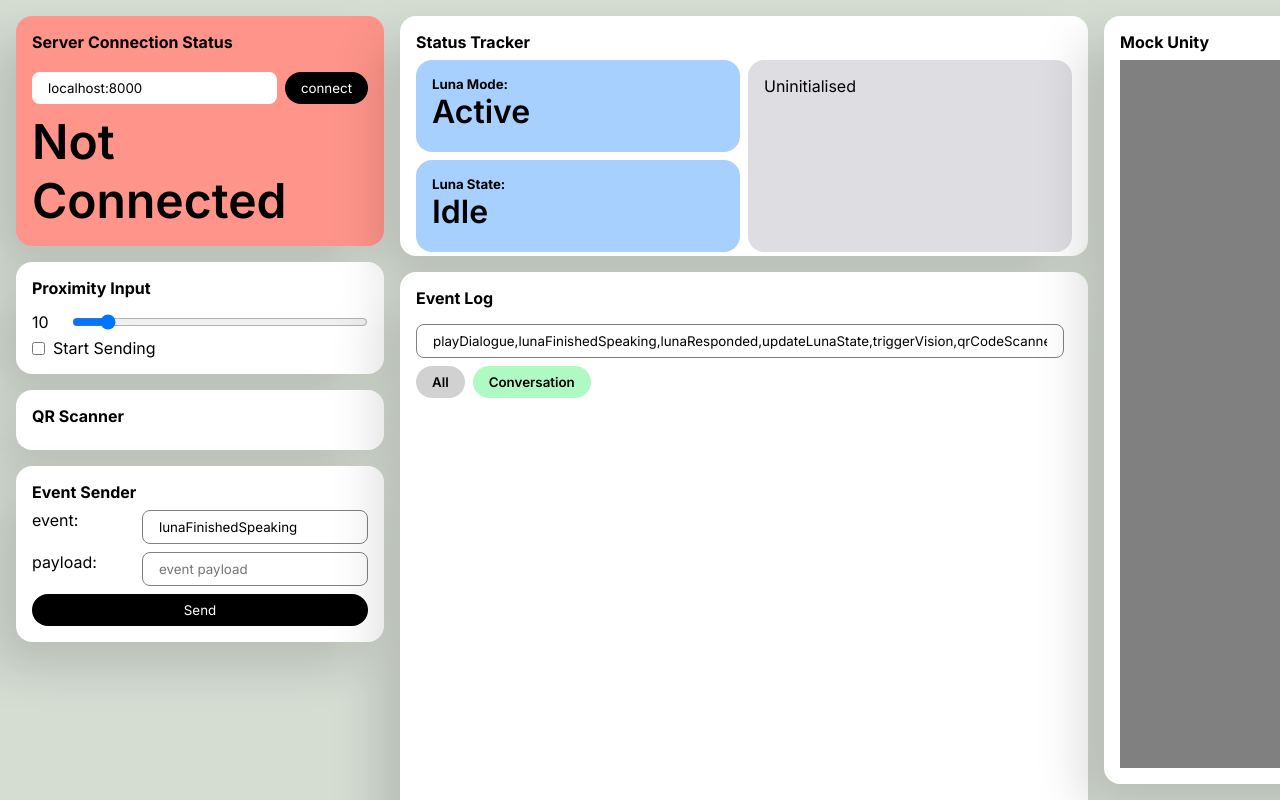
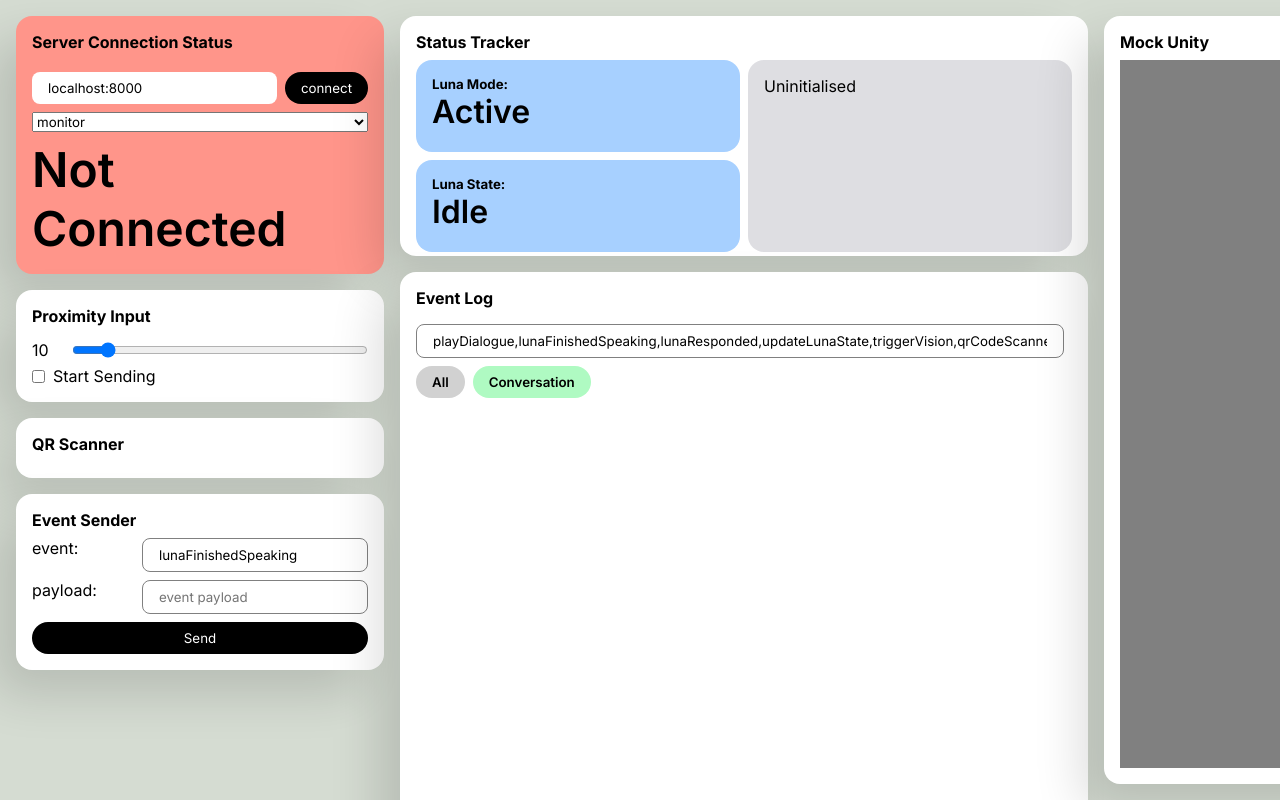
Before and after one commit to WeAreSocial-SG/luna-frontend-testing-toolkit, a plain HTML site: page index.html in a window 1280 px wide. Shown: the top 800 px of the page. Drawn offline with Linux system fonts and the light colour scheme; a script that the page names is missing.

Commit message:
aligned with main

```diff
--- a/index.html
+++ b/index.html
@@ -24,6 +24,10 @@
                     />
                     <button onclick="onConnectButtonClicked()">connect</button>
                 </div>
+                <select name="" id="websocketSelect">
+                    <option value="monitor">monitor</option>
+                    <option value="engine">engine</option>
+                </select>
                 <div id="clientConnectionStatusLabel">Not Connected</div>
             </div>
             <!-- Inputs -->
```
